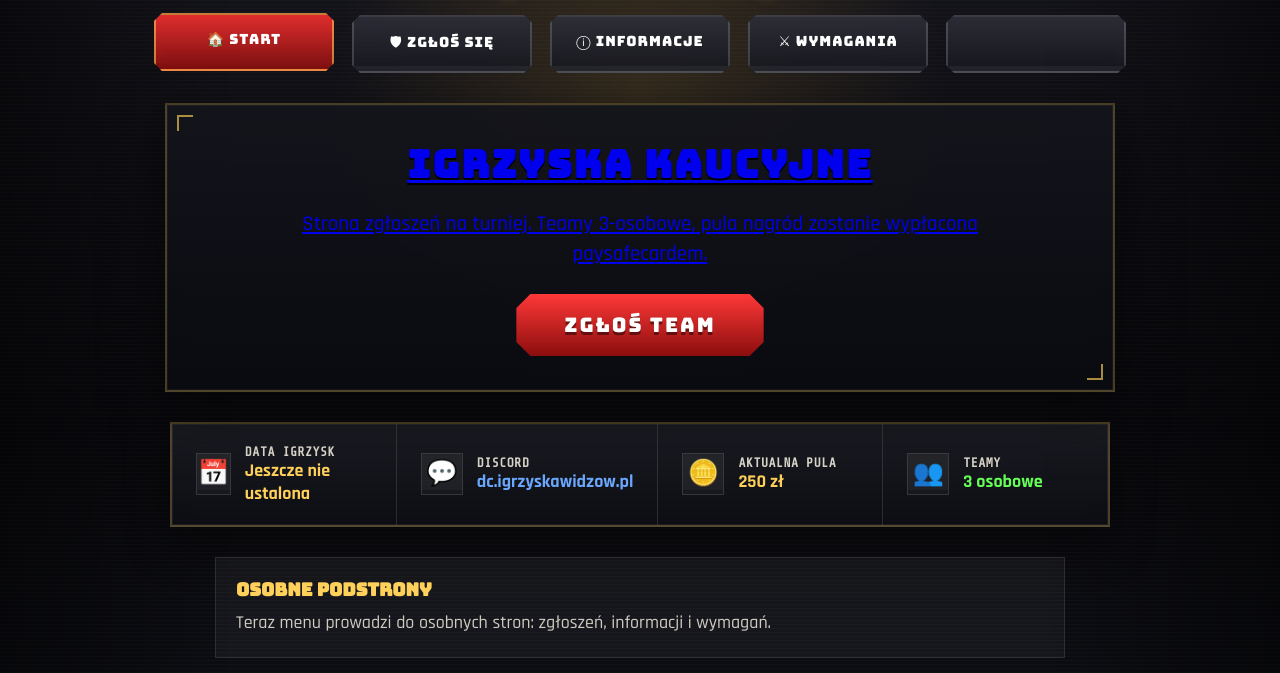
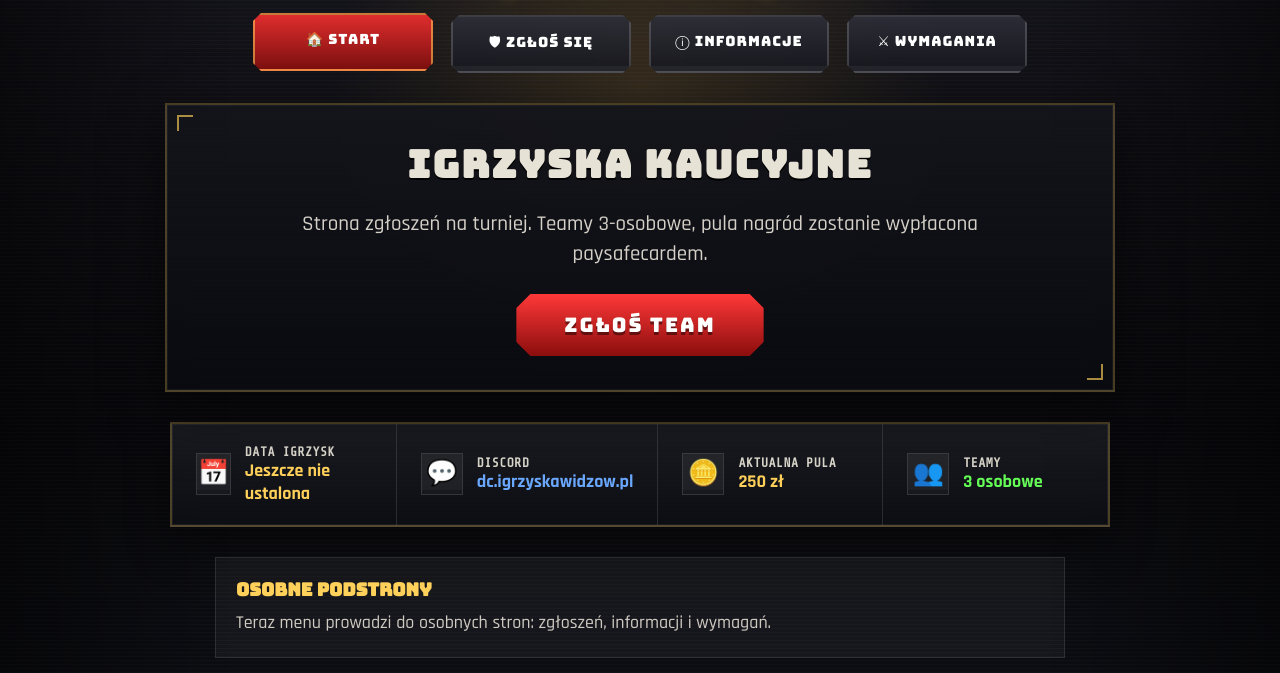
Before and after one commit to canonekkk/igrzyska-widzow, a website: page index.html in a window 1280 px wide. Shown: the part 71-744 px from the top of the page. Drawn offline with nearby package versions, Linux system fonts and the light colour scheme.

Commit message:
Update index.html

```diff
--- a/index.html
+++ b/index.html
@@ -1,2 +1,2 @@
-<!DOCTYPE html><html lang="pl"><head><meta charset="UTF-8"><meta name="viewport" content="width=device-width,initial-scale=1.0"><title>Igrzyska Kaucyjne — Start</title><link rel="stylesheet" href="style.css"></head><body><main class="page"><header><a href="index.html"><img class="logo" src="assets/logo.png" alt="Igrzyska Kaucyjne"></a><div class="topline">◆ REKRUTACJA TEAMÓW ◆</div></header><nav class="nav"><a href="index.html" class="active">🏠 Start</a><a href="zgloszenia.html" class="">🛡 Zgłoś się</a><a href="informacje.html" class="">ⓘ Informacje</a><a href="wymagania.html" class="">⚔ Wymagania</a>  <a href="admin.html">
+<!DOCTYPE html><html lang="pl"><head><meta charset="UTF-8"><meta name="viewport" content="width=device-width,initial-scale=1.0"><title>Igrzyska Kaucyjne — Start</title><link rel="stylesheet" href="style.css"></head><body><main class="page"><header><a href="index.html"><img class="logo" src="assets/logo.png" alt="Igrzyska Kaucyjne"></a><div class="topline">◆ REKRUTACJA TEAMÓW ◆</div></header><nav class="nav"><a href="index.html" class="active">🏠 Start</a><a href="zgloszenia.html" class="">🛡 Zgłoś się</a><a href="informacje.html" class="">ⓘ Informacje</a><a href="wymagania.html" class="">⚔ Wymagania</a>
 </nav><section class="hero card"><h1>Igrzyska Kaucyjne</h1><p>Strona zgłoszeń na turniej. Teamy 3-osobowe, pula nagród zostanie wypłacona paysafecardem.</p><a class="big-button" href="zgloszenia.html">Zgłoś team</a></section><section class="status-panel"><div class="stat"><div class="icon">📅</div><div><b>Data igrzysk</b><span>Jeszcze nie ustalona</span></div></div><div class="stat"><div class="icon">💬</div><div><b>Discord</b><span class="blue">dc.igrzyskawidzow.pl</span></div></div><div class="stat"><div class="icon">🪙</div><div><b>Aktualna pula</b><span>250 zł</span></div></div><div class="stat"><div class="icon">👥</div><div><b>Teamy</b><span class="green">3 osobowe</span></div></div></section><section class="list"><div class="list-item"><h2>Osobne podstrony</h2><p>Teraz menu prowadzi do osobnych stron: zgłoszeń, informacji i wymagań.</p></div><div class="list-item"><h2>Najważniejsze</h2><p>Najpierw sprawdź wymagania, potem przejdź do formularza i skopiuj gotowe zgłoszenie.</p></div></section><footer><div><strong>IGRZYSKA KAUCYJNE</strong><br>Najlepsi. Rywalizują. Wygrywają.</div><div><a href="informacje.html">Informacje</a><a href="zgloszenia.html">Zgłoszenia</a><a href="wymagania.html">Wymagania</a><span>© 2026 Igrzyska Kaucyjne</span></div></footer></main></body></html>
```
